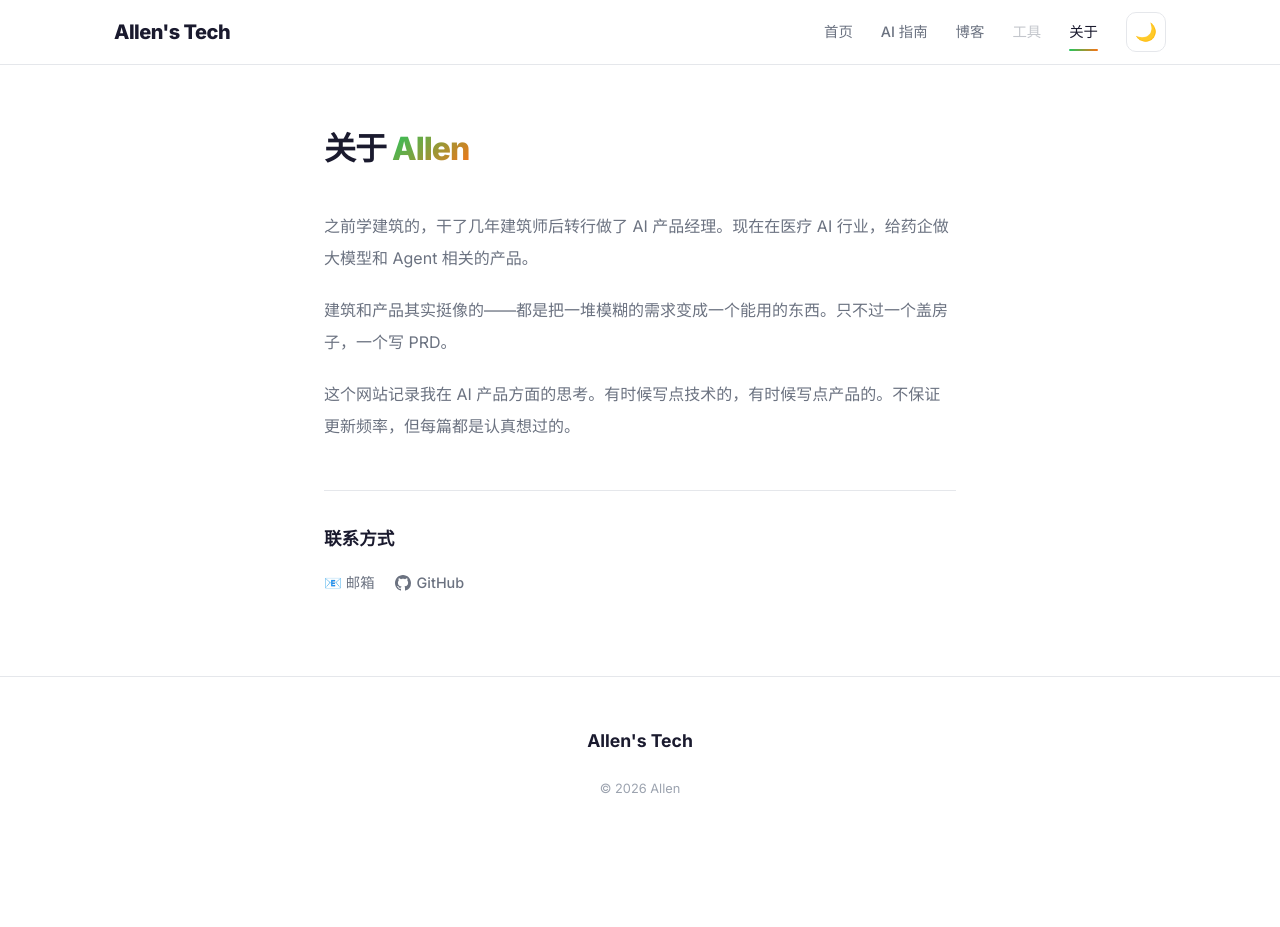
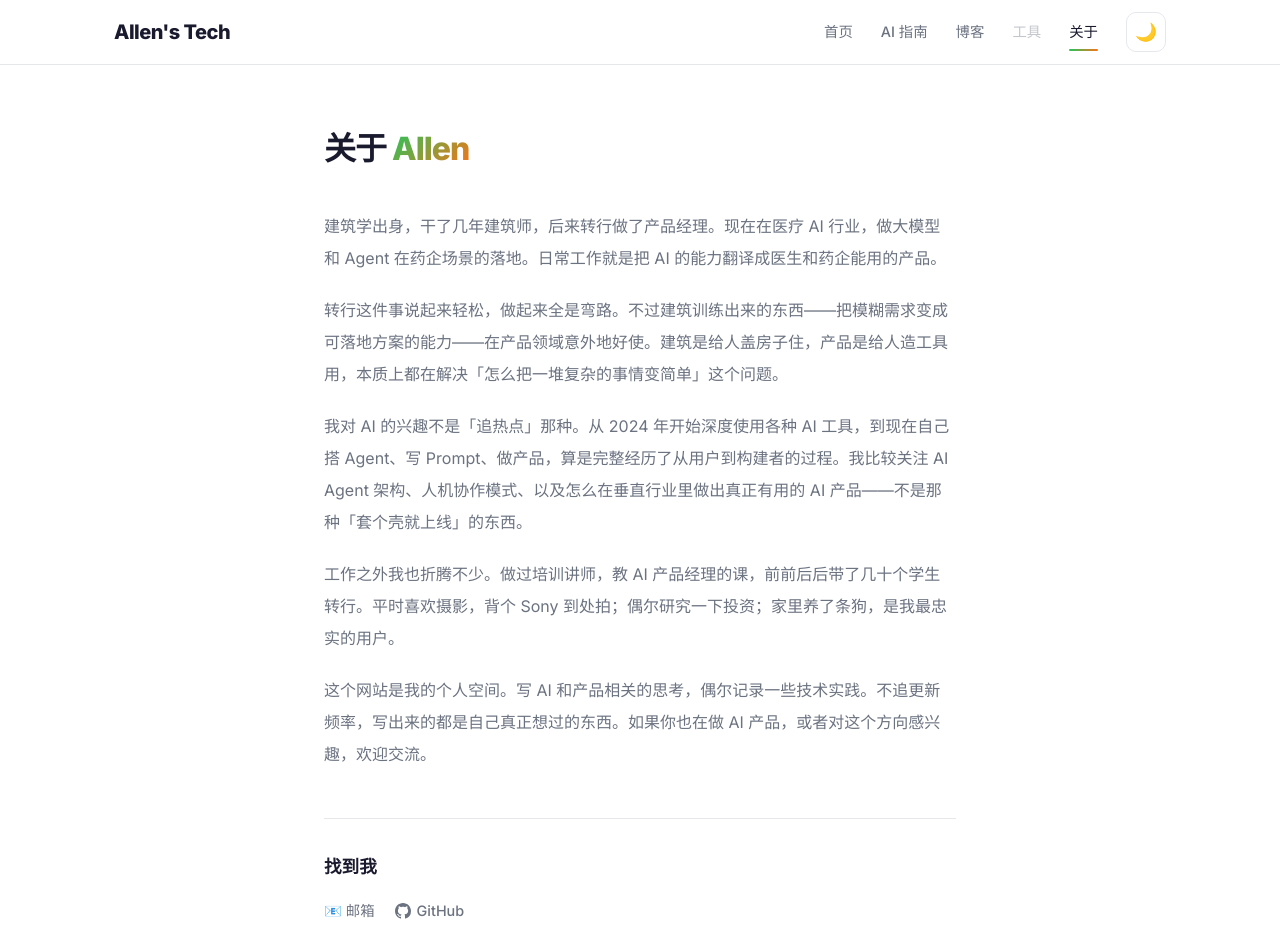
Before and after one commit to Allenyang007/allen-site, a website: page about/index.html in a window 1280 px wide. Shown: the top 927 px of the page. Before the commit the page ends 840 px from the top, so only its background shows below. Drawn offline with Linux system fonts and the light colour scheme.

Commit message:
update: 完善关于我页面内容

```diff
--- a/about/index.html
+++ b/about/index.html
@@ -196,13 +196,19 @@ footer{
 <div class="about-container">
   <h1>关于 <span>Allen</span></h1>
   <div class="about-content">
-    <p>之前学建筑的，干了几年建筑师后转行做了 AI 产品经理。现在在医疗 AI 行业，给药企做大模型和 Agent 相关的产品。</p>
-    <p>建筑和产品其实挺像的——都是把一堆模糊的需求变成一个能用的东西。只不过一个盖房子，一个写 PRD。</p>
-    <p>这个网站记录我在 AI 产品方面的思考。有时候写点技术的，有时候写点产品的。不保证更新频率，但每篇都是认真想过的。</p>
+    <p>建筑学出身，干了几年建筑师，后来转行做了产品经理。现在在医疗 AI 行业，做大模型和 Agent 在药企场景的落地。日常工作就是把 AI 的能力翻译成医生和药企能用的产品。</p>
+
+    <p>转行这件事说起来轻松，做起来全是弯路。不过建筑训练出来的东西——把模糊需求变成可落地方案的能力——在产品领域意外地好使。建筑是给人盖房子住，产品是给人造工具用，本质上都在解决「怎么把一堆复杂的事情变简单」这个问题。</p>
+
+    <p>我对 AI 的兴趣不是「追热点」那种。从 2024 年开始深度使用各种 AI 工具，到现在自己搭 Agent、写 Prompt、做产品，算是完整经历了从用户到构建者的过程。我比较关注 AI Agent 架构、人机协作模式、以及怎么在垂直行业里做出真正有用的 AI 产品——不是那种「套个壳就上线」的东西。</p>
+
+    <p>工作之外我也折腾不少。做过培训讲师，教 AI 产品经理的课，前前后后带了几十个学生转行。平时喜欢摄影，背个 Sony 到处拍；偶尔研究一下投资；家里养了条狗，是我最忠实的用户。</p>
+
+    <p>这个网站是我的个人空间。写 AI 和产品相关的思考，偶尔记录一些技术实践。不追更新频率，写出来的都是自己真正想过的东西。如果你也在做 AI 产品，或者对这个方向感兴趣，欢迎交流。</p>
   </div>
 
   <div class="contact-section">
-    <h2>联系方式</h2>
+    <h2>找到我</h2>
     <div class="contact-links">
       <a href="mailto:19512249774yangliu@gmail.com">📧 邮箱</a>
       <a href="https://github.com/Allenyang007" target="_blank">
```
